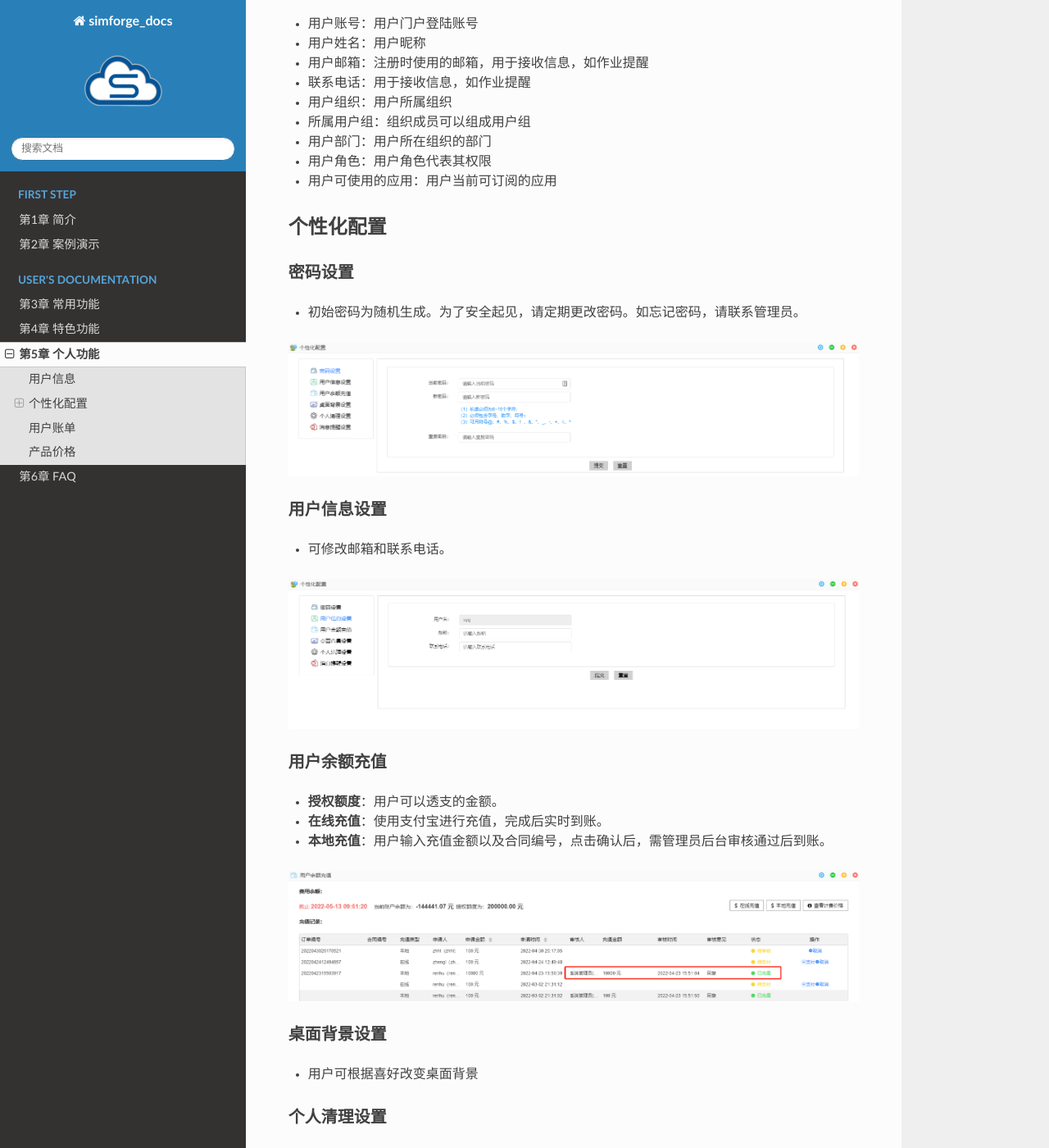
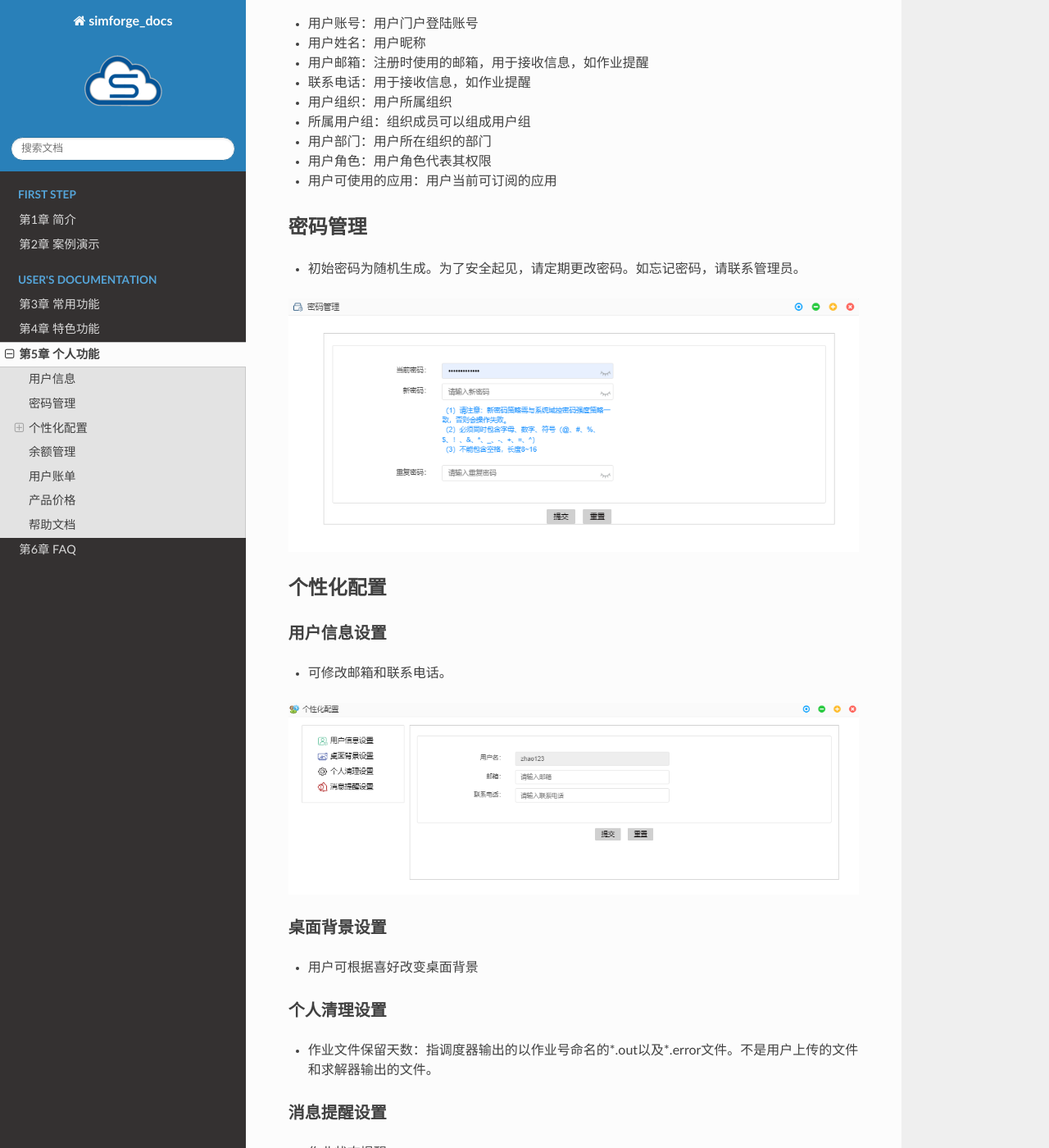
Before and after one commit to readthedocs/tutorial-sphinx-markdown-library, a Sphinx documentation site: the page built from docs/source/personal.md, in a window 1280 px wide and 1400 px high, scrolled down 504 px. Shown: the whole window at 82% size. Built offline with Sphinx 7.4.7 and the Read the Docs theme 2.0.0, drawn with Linux system fonts in a browser that asks for light colours; some of the changed text lies outside the part shown.

Commit message:
第五章修改个性化配置 增加密码管理 余额管理 帮助文档

```diff
--- a/docs/source/personal.md
+++ b/docs/source/personal.md
@@ -14,24 +14,17 @@
 - 用户部门：用户所在组织的部门
 - 用户角色：用户角色代表其权限
 - 用户可使用的应用：用户当前可订阅的应用
-## 个性化配置
+## 密码管理
 
-### 密码设置
 - 初始密码为随机生成。为了安全起见，请定期更改密码。如忘记密码，请联系管理员。
 
 ![](figs/personal/personal-config.png)
+## 个性化配置
 
 ### 用户信息设置
 - 可修改邮箱和联系电话。
 
 ![](figs/personal/personal-info-set.png)
-
-### 用户余额充值
-- **授权额度**：用户可以透支的金额。
-- **在线充值**：使用支付宝进行充值，完成后实时到账。
-- **本地充值**：用户输入充值金额以及合同编号，点击确认后，需管理员后台审核通过后到账。
-
-![](figs/personal/charge.png)
 
 ### 桌面背景设置
 - 用户可根据喜好改变桌面背景
@@ -49,6 +42,14 @@
 
 ![](figs/personal/message.png)
 
+## 余额管理
+- **授权额度**：用户可以透支的金额。
+- **在线充值**：使用支付宝进行充值，完成后实时到账。
+- **本地充值**：用户输入充值金额以及合同编号，点击确认后，需管理员后台审核通过后到账。
+
+![](figs/personal/charge.png)
+
+
 ## 用户账单
 
 ![](figs/personal/bill.png)
@@ -56,3 +57,8 @@
 ## 产品价格
 
 ![](figs/personal/price.png)
+
+## 帮助文档
+
+点击后可查看神工坊的帮助文档。
+![](figs/personal/help.png)
```
Also changed, not shown: docs/source/figs/personal/charge.png, docs/source/figs/personal/help.png (added), docs/source/figs/personal/message.png, docs/source/figs/personal/personal-config.png, docs/source/figs/personal/personal-info-set.png.
